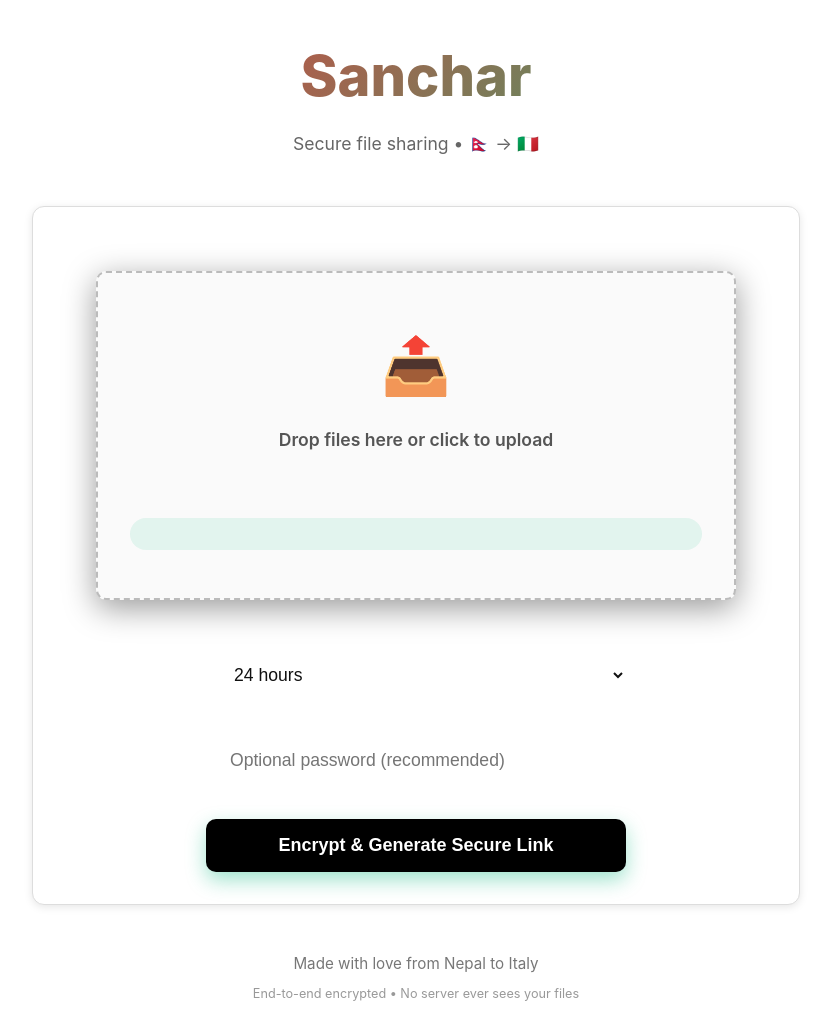
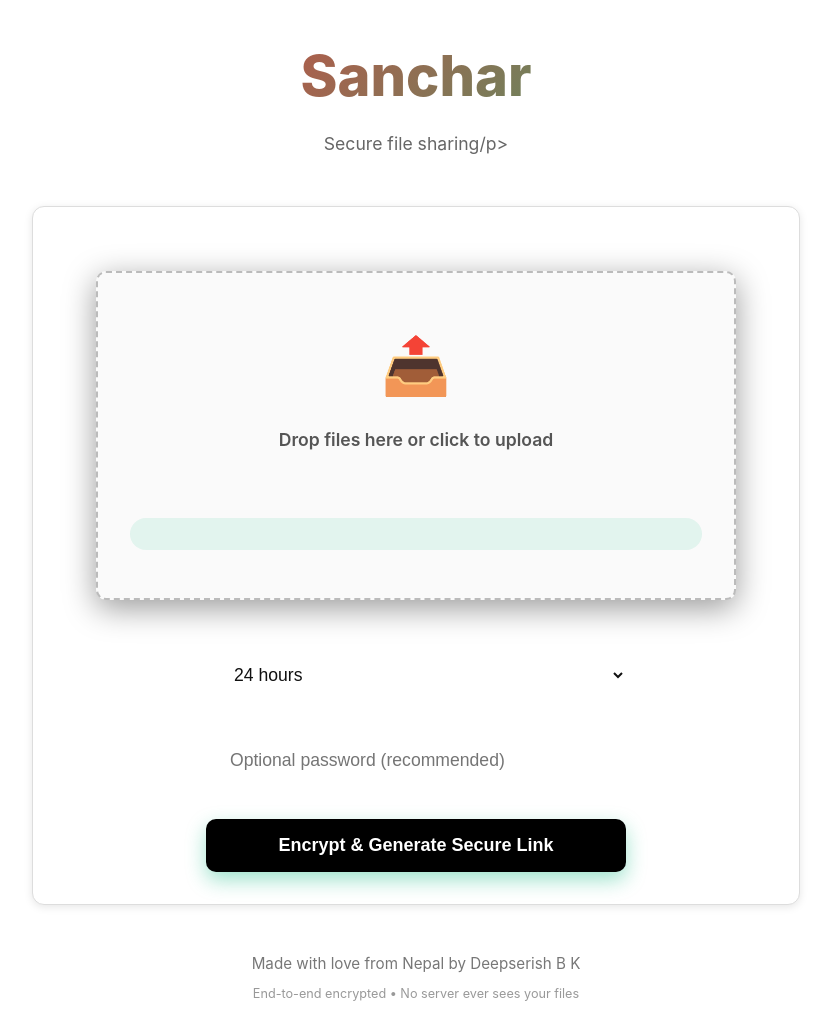
Before and after one commit to deepserish-bk/Sanchar-, a FastAPI app: page / in a window 1280 px wide. Shown: the whole page, without its empty margins (224-1055 px from the left). Run offline with FastAPI, Linux system fonts and the light colour scheme.

Commit message:
docs:add screenshots

```diff
--- a/templates/download.html
+++ b/templates/download.html
@@ -319,7 +319,7 @@
     </div>
 
     <footer>
-      Made with love from Nepal to Italy<br>
+      Made with love from Nepal❤️<br>
       <small>End-to-end encrypted • Your files are decrypted in your browser</small>
     </footer>
   </div>
--- a/templates/index.html
+++ b/templates/index.html
@@ -226,7 +226,7 @@
   <div class="container">
     <div class="header">
       <h1 class="logo">Sanchar</h1>
-      <p class="tagline">Secure file sharing • 🇳🇵 → 🇮🇹</p>
+      <p class="tagline">Secure file sharing/p>
     </div>
 
     <div class="upload-container">
@@ -264,7 +264,7 @@
     </div>
 
     <footer>
-      Made with love from Nepal to Italy<br>
+      Made with love from Nepal by Deepserish B K<br>
       <small>End-to-end encrypted • No server ever sees your files</small>
     </footer>
   </div>
```
Also changed, not shown: screnshots/Decryption_screen_page-0001.jpg (added), screnshots/Link_key_page-0001.jpg (added), screnshots/Sanchar – Secure File Sharing.jpg (added), screnshots/Upload_Sanchar_page-0001.jpg (added), screnshots/post_decryption_page-0001.jpg (added).
